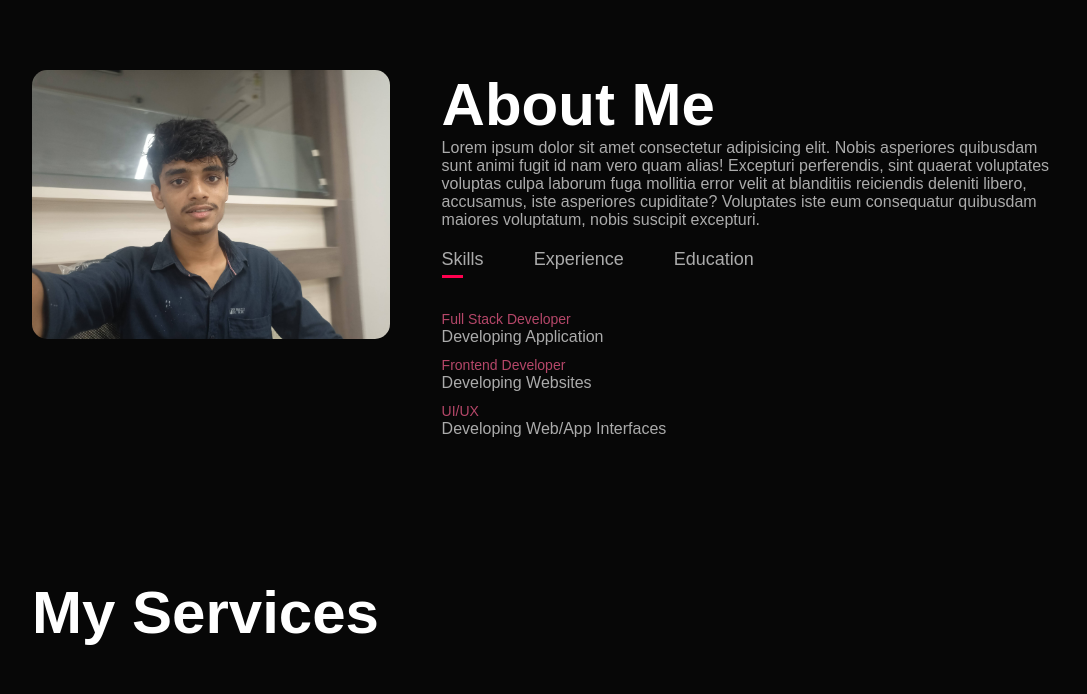
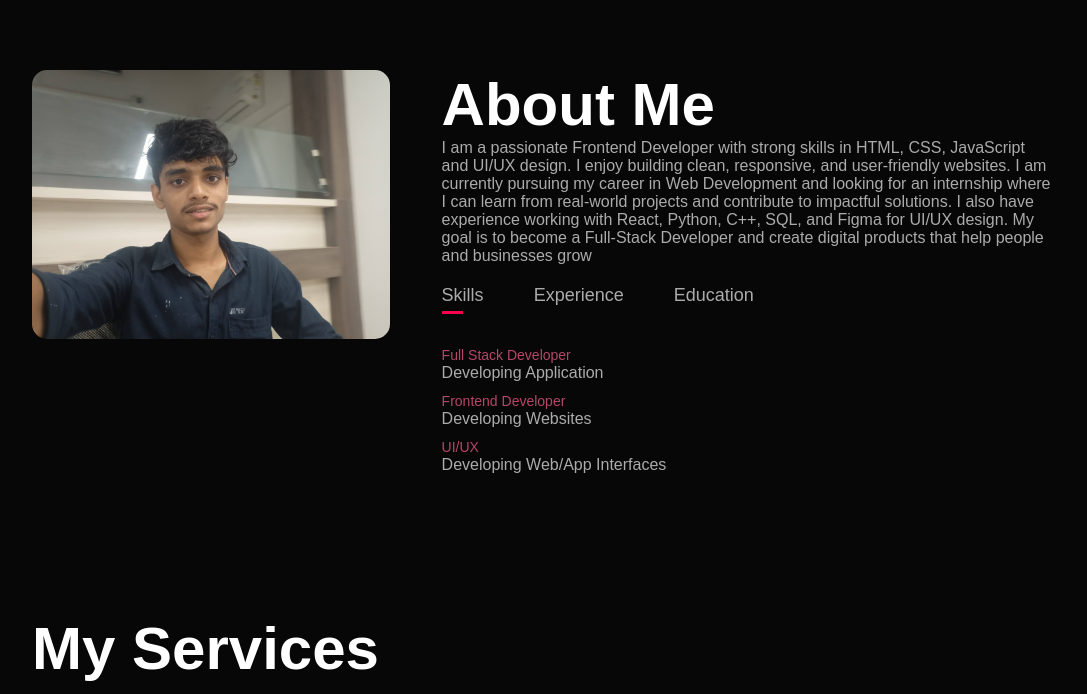
Before and after one commit to rahul-kahar-88/Portfolio-Rahul, a plain HTML site: page index.html in a window 1280 px wide. Shown: the part 820-1514 px from the top of the page, without its empty margins (96-1183 px from the left). Drawn offline with Linux system fonts and the light colour scheme.

Commit message:
Revise 'About Me' section with personal details
Updated the 'About Me' section to include personal information and career goals.

```diff
--- a/index.html
+++ b/index.html
@@ -39,7 +39,11 @@
             </div>
             <div class="about-col-2">
                 <h1 class="sub-title">  About Me</h1>
-                <p>Lorem ipsum dolor sit amet consectetur adipisicing elit. Nobis asperiores quibusdam sunt animi fugit id nam vero quam alias! Excepturi perferendis, sint quaerat voluptates voluptas culpa laborum fuga mollitia error velit at blanditiis reiciendis deleniti libero, accusamus, iste asperiores cupiditate? Voluptates iste eum consequatur quibusdam maiores voluptatum, nobis suscipit excepturi.</p>
+                <p>  I am a passionate Frontend Developer with strong skills in HTML, CSS, JavaScript and UI/UX design.
+I enjoy building clean, responsive, and user-friendly websites.
+I am currently pursuing my career in Web Development and looking for an internship where I can learn from real-world projects and contribute to impactful solutions.
+I also have experience working with React, Python, C++, SQL, and Figma for UI/UX design.
+My goal is to become a Full-Stack Developer and create digital products that help people and businesses grow </p>
 
                 <div class="tab-title ">
                     <p class="tab-links active-link" onclick="opentab('skills')">Skills</p>
```
